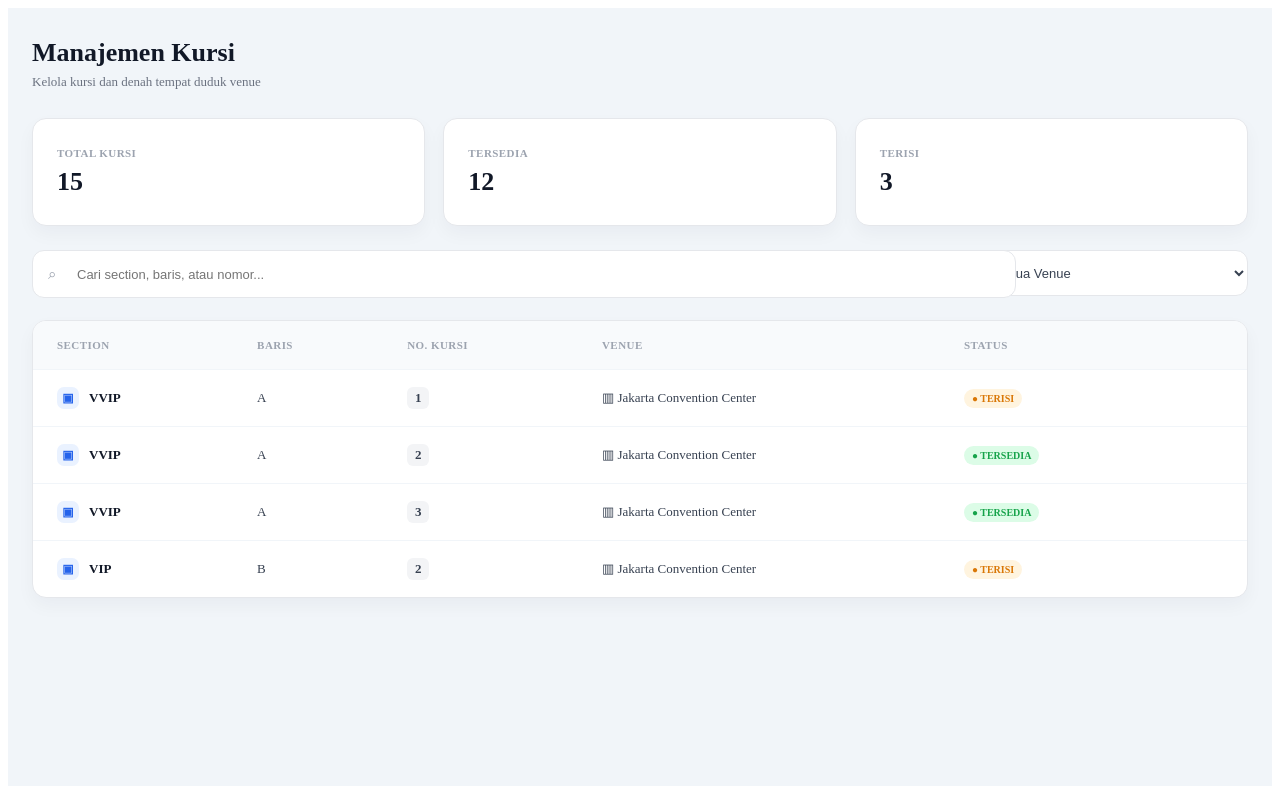
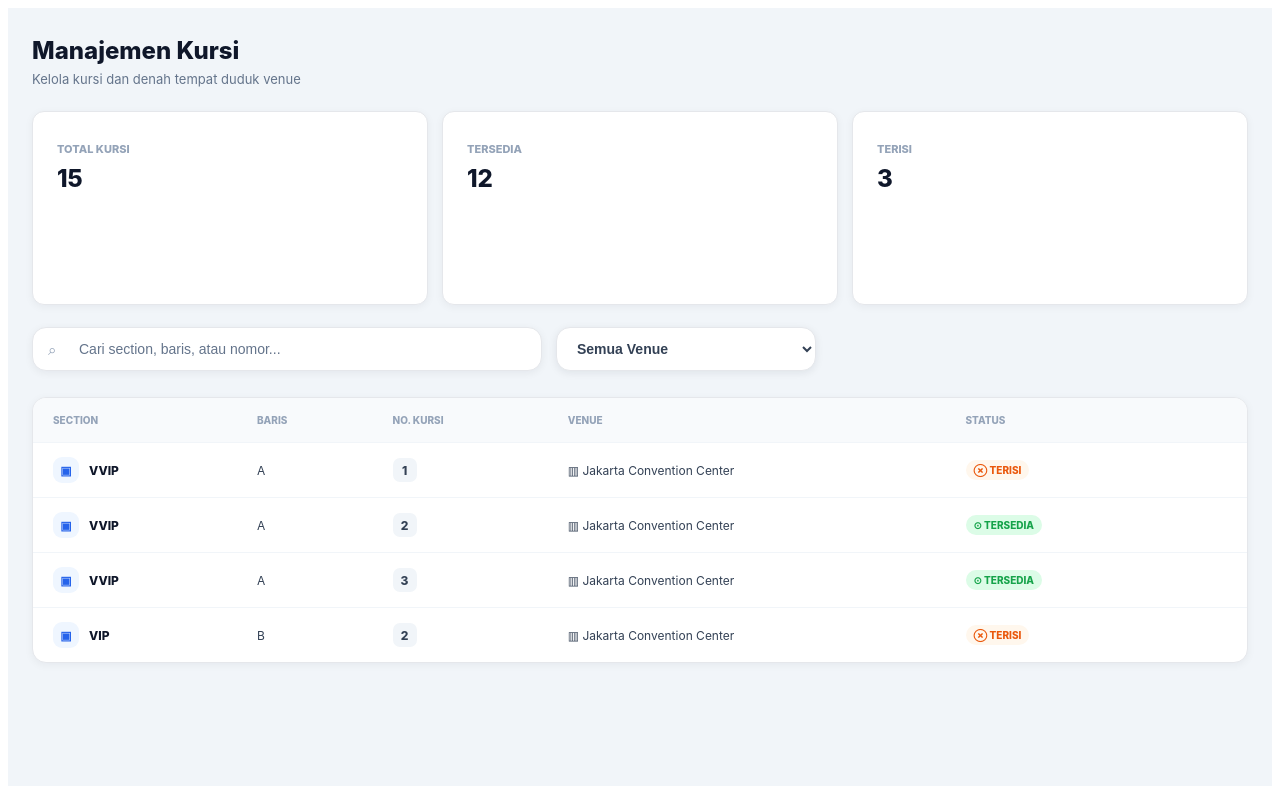
Before and after one commit to basdat-c-c8/tk03-tiktaktuk, a Django app: page /seats/ in a window 1280 px wide. Run offline with Django 5.2, Linux system fonts and the light colour scheme.

Commit message:
fix fitur ticket and seat - nita
Co-authored-by: Copilot <copilot@github.com>

```diff
--- a/seats/templates/seat.html
+++ b/seats/templates/seat.html
@@ -6,85 +6,73 @@
 
 <style>
   .seats-page {
-    padding: 6px 0;
+    padding: 4px 0;
+    font-family: Inter, Arial, sans-serif;
+    color: #0f172a;
   }
 
   .seats-header {
     display: flex;
     justify-content: space-between;
     align-items: flex-start;
-    margin-bottom: 28px;
+    margin-bottom: 24px;
   }
 
   .seats-title {
     margin: 0 0 6px;
-    font-size: 26px;
+    font-size: 24px;
     font-weight: 800;
-    color: #111827;
+    color: #0f172a;
+    letter-spacing: 0;
   }
 
   .seats-subtitle {
     margin: 0;
     font-size: 13px;
-    color: #6b7280;
+    color: #64748b;
   }
 
   .stats-grid {
     display: grid;
     grid-template-columns: repeat(3, 1fr);
-    gap: 18px;
-    margin-bottom: 24px;
+    gap: 14px;
+    margin-bottom: 22px;
   }
 
   .stats-card {
-    background: #fff;
+    background: #ffffff;
     border: 1px solid #e5e7eb;
-    border-radius: 14px;
-    padding: 28px 24px;
-    box-shadow: 0 8px 18px rgba(15, 23, 42, 0.04);
+    border-radius: 12px;
+    padding: 30px 24px;
+    min-height: 132px;
+    box-shadow: 0 2px 8px rgba(15, 23, 42, 0.05);
   }
 
   .stats-label {
     font-size: 11px;
     font-weight: 800;
-    letter-spacing: .04em;
-    color: #9ca3af;
+    color: #94a3b8;
     text-transform: uppercase;
     margin-bottom: 8px;
   }
 
   .stats-value {
-    font-size: 26px;
+    font-size: 24px;
     font-weight: 800;
-    color: #111827;
+    color: #0f172a;
   }
 
   .filter-row {
-    display: grid;
-    grid-template-columns: 1fr 280px;
+    display: flex;
+    align-items: center;
     gap: 14px;
-    margin-bottom: 22px;
-  }
-
-  .filter-input,
-  .filter-select {
-    width: 100%;
-    height: 46px;
-    border: 1px solid #e5e7eb;
-    border-radius: 12px;
-    background: #fff;
-    padding: 0 16px;
-    font-size: 13px;
-    color: #374151;
-    outline: none;
-  }
-
-  .filter-input {
-    padding-left: 44px;
+    margin-bottom: 26px;
   }
 
   .search-box {
     position: relative;
+    width: 510px;
+    flex: 0 0 510px;
   }
 
   .search-icon {
@@ -92,16 +80,51 @@
     left: 16px;
     top: 50%;
     transform: translateY(-50%);
-    color: #9ca3af;
+    color: #94a3b8;
     font-size: 15px;
+    z-index: 1;
+  }
+
+  .filter-input {
+    width: 100%;
+    height: 44px;
+    box-sizing: border-box;
+    padding: 0 16px 0 46px;
+    border: 1px solid #e5e7eb;
+    border-radius: 14px;
+    background: #ffffff;
+    color: #334155;
+    font-size: 14px;
+    font-weight: 500;
+    outline: none;
+    box-shadow: 0 2px 8px rgba(15, 23, 42, 0.06);
+  }
+
+  .filter-input::placeholder {
+    color: #64748b;
+  }
+
+  .filter-select {
+    width: 260px;
+    height: 44px;
+    box-sizing: border-box;
+    padding: 0 16px;
+    border: 1px solid #e5e7eb;
+    border-radius: 14px;
+    background: #ffffff;
+    color: #334155;
+    font-size: 14px;
+    font-weight: 700;
+    outline: none;
+    box-shadow: 0 2px 8px rgba(15, 23, 42, 0.08);
   }
 
   .seats-table-card {
-    background: #fff;
+    background: #ffffff;
     border: 1px solid #e5e7eb;
     border-radius: 14px;
     overflow: hidden;
-    box-shadow: 0 8px 18px rgba(15, 23, 42, 0.04);
+    box-shadow: 0 2px 8px rgba(15, 23, 42, 0.05);
   }
 
   .seats-table {
@@ -114,20 +137,19 @@
   }
 
   .seats-table th {
-    padding: 18px 24px;
+    padding: 16px 20px;
     text-align: left;
-    font-size: 11px;
+    font-size: 10px;
     font-weight: 800;
-    letter-spacing: .04em;
-    color: #9ca3af;
+    color: #94a3b8;
     text-transform: uppercase;
   }
 
   .seats-table td {
-    padding: 17px 24px;
+    padding: 14px 20px;
     border-top: 1px solid #f1f5f9;
-    font-size: 13px;
-    color: #374151;
+    font-size: 12px;
+    color: #334155;
     vertical-align: middle;
   }
 
@@ -136,14 +158,14 @@
     align-items: center;
     gap: 10px;
     font-weight: 800;
-    color: #111827;
+    color: #0f172a;
   }
 
   .seat-icon {
-    width: 22px;
-    height: 22px;
-    border-radius: 7px;
-    background: #eaf2ff;
+    width: 26px;
+    height: 26px;
+    border-radius: 9px;
+    background: #eff6ff;
     color: #2563eb;
     display: inline-flex;
     align-items: center;
@@ -155,12 +177,12 @@
     display: inline-flex;
     align-items: center;
     justify-content: center;
-    min-width: 22px;
-    height: 22px;
-    border-radius: 6px;
-    background: #f3f4f6;
-    font-weight: 700;
-    color: #374151;
+    min-width: 24px;
+    height: 24px;
+    border-radius: 7px;
+    background: #f1f5f9;
+    font-weight: 800;
+    color: #334155;
   }
 
   .venue-cell {
@@ -180,8 +202,8 @@
   }
 
   .status-filled {
-    background: #fff4df;
-    color: #d97706;
+    background: #fff7ed;
+    color: #ea580c;
   }
 
   .status-available {
@@ -192,9 +214,8 @@
   .action-cell {
     display: flex;
     align-items: center;
+    justify-content: flex-end;
     gap: 14px;
-    color: #cbd5e1;
-    font-size: 15px;
   }
 
   .action-btn {
@@ -203,10 +224,27 @@
     color: #cbd5e1;
     cursor: pointer;
     padding: 0;
+    font-size: 15px;
+    line-height: 1;
   }
 
   .action-btn:hover {
     color: #2563eb;
+  }
+
+  .btn-primary {
+    background: #2563eb;
+    color: #ffffff;
+    border: none;
+    border-radius: 11px;
+    padding: 10px 16px;
+    font-size: 13px;
+    font-weight: 700;
+    box-shadow: 0 4px 10px rgba(37, 99, 235, 0.25);
+  }
+
+  .btn-primary:hover {
+    background: #1d4ed8;
   }
 
   @media (max-width: 768px) {
@@ -295,7 +333,7 @@
           <td>A</td>
           <td><span class="seat-number">1</span></td>
           <td class="venue-cell">▥ Jakarta Convention Center</td>
-          <td><span class="status-badge status-filled">● Terisi</span></td>
+          <td><span class="status-badge status-filled">⊗ TERISI</span></td>
           <td>
             <div class="action-cell">
                 {% if request.user.role == 'admin' or request.user.role == 'organizer' %}
@@ -319,7 +357,7 @@
           <td>A</td>
           <td><span class="seat-number">2</span></td>
           <td class="venue-cell">▥ Jakarta Convention Center</td>
-          <td><span class="status-badge status-available">● Tersedia</span></td>
+          <td><span class="status-badge status-available">⊙ TERSEDIA</span></td>
           <td>
             <div class="action-cell">
                 {% if request.user.role == 'admin' or request.user.role == 'organizer' %}
@@ -343,7 +381,7 @@
           <td>A</td>
           <td><span class="seat-number">3</span></td>
           <td class="venue-cell">▥ Jakarta Convention Center</td>
-          <td><span class="status-badge status-available">● Tersedia</span></td>
+          <td><span class="status-badge status-available">⊙ TERSEDIA</span></td>
           <td>
             <div class="action-cell">
                 {% if request.user.role == 'admin' or request.user.role == 'organizer' %}
@@ -367,7 +405,7 @@
           <td>B</td>
           <td><span class="seat-number">2</span></td>
           <td class="venue-cell">▥ Jakarta Convention Center</td>
-          <td><span class="status-badge status-filled">● Terisi</span></td>
+          <td><span class="status-badge status-filled">⊗ TERISI</span></td>
           <td>
             <div class="action-cell">
               {% if request.user.role == 'admin' or request.user.role == 'organizer' %}
--- a/tickets/urls.py
+++ b/tickets/urls.py
@@ -0,0 +1,8 @@
+from django.urls import path
+from . import views
+
+app_name = 'tickets'
+
+urlpatterns = [
+    path('tickets/', views.ticket_list, name='ticket_list'),
+]
--- a/tickets/views.py
+++ b/tickets/views.py
@@ -1,8 +1,8 @@
 from django.shortcuts import render
 
-# Create your views here.
+
 def ticket_list(request):
     if request.user.role == 'customer':
         return render(request, 'ticket_customer.html')
     else:
-        return render(request, 'ticket_admin.html')
+        return render(request, 'ticket_admin_organisasi.html')
--- a/tiktaktuk/urls.py
+++ b/tiktaktuk/urls.py
@@ -23,4 +23,5 @@ urlpatterns = [
     path('', include('orders.urls')),
     path('', include('events.urls')),
     path('', include('seats.urls')),
+    path('', include('tickets.urls')),
 ]
```
